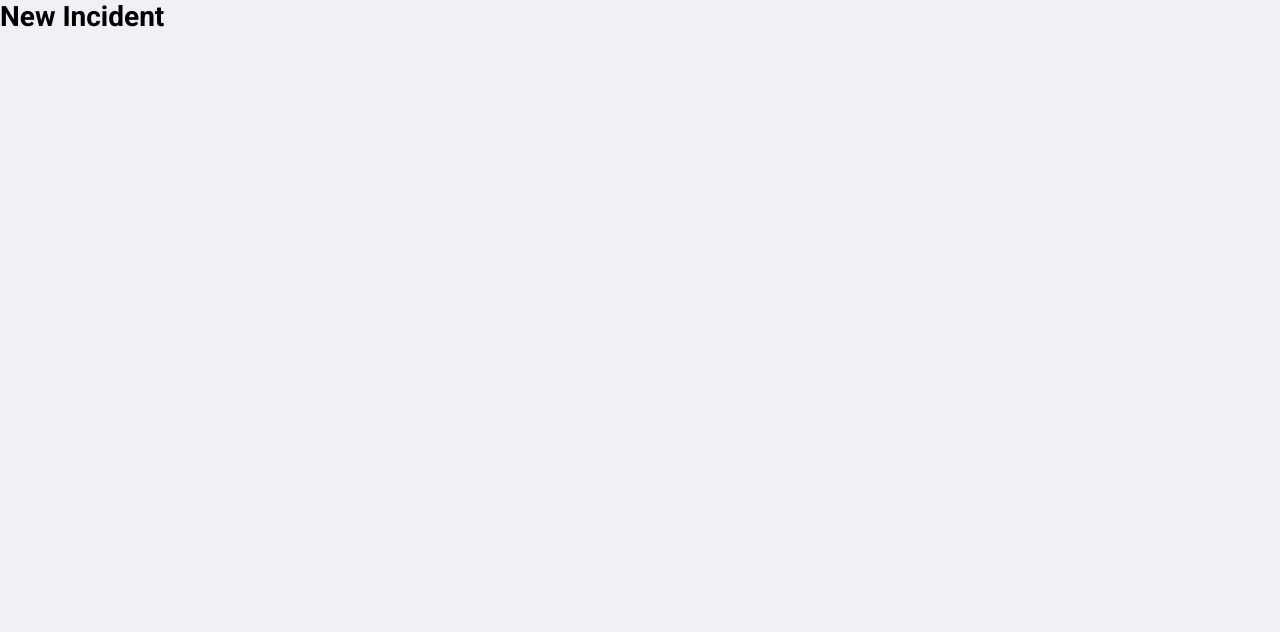
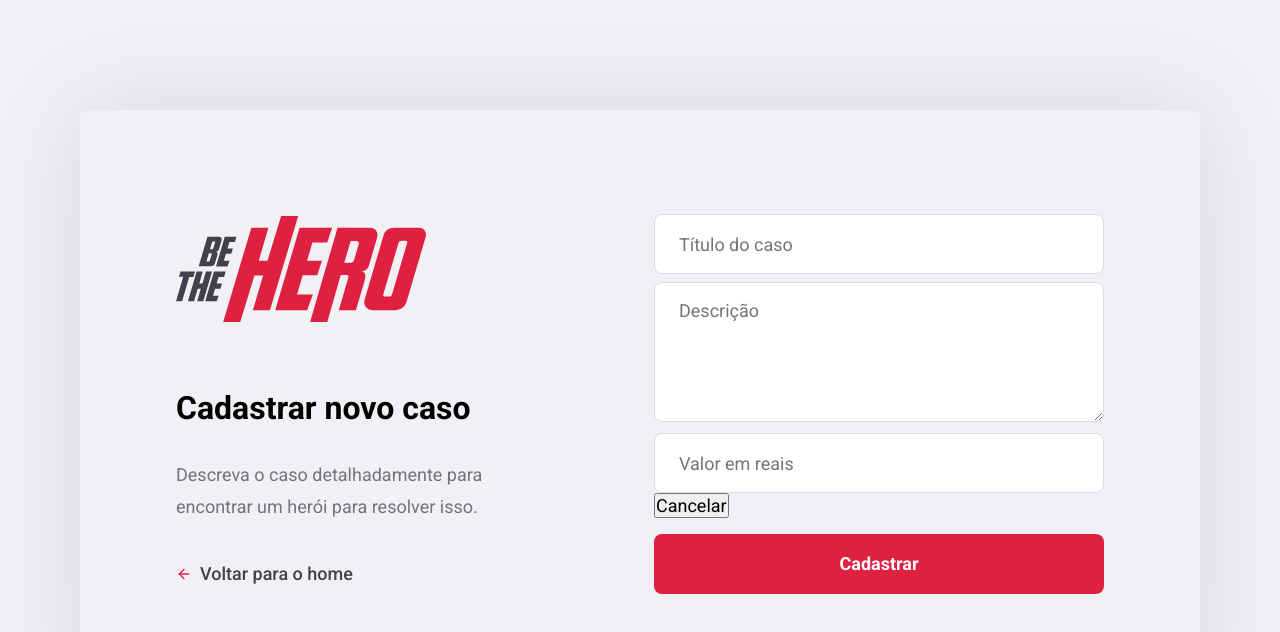
Before and after one commit to anderson-pids/app-be-the-hero, a React (Create React App) app in the folder frontend/web/: page /incidents/new in a window 1280 px wide. Shown: the top 632 px of the page. Built offline with nearby package versions, Linux system fonts and the light colour scheme.

Commit message:
feat(web): estilo da pagina de novos casos

```diff
--- a/frontend/web/src/global.css
+++ b/frontend/web/src/global.css
@@ -28,6 +28,17 @@ form input {
     border: 1px solid #dcdce6;
     border-radius: 8px;
     padding: 0 24px;
+}
+
+form textarea {
+    width: 100%;
+    min-height: 140px;
+    resize: vertical;
+    color: #333;
+    border: 1px solid #dcdce6;
+    border-radius: 8px;
+    padding: 16px 24px;
+    line-height: 24px;
 }
 
 .button {
--- a/frontend/web/src/pages/NewIncident/index.js
+++ b/frontend/web/src/pages/NewIncident/index.js
@@ -1,8 +1,33 @@
 import React from 'react';
 import './style.css';
 
+import { Link } from 'react-router-dom';
+import { FiArrowLeft } from 'react-icons/fi';
+import logoImg from '../../assets/logo.svg';
+
 export default function NewIncident() {
     return (
-        <h1>New Incident</h1>
+        <div className="new-incident-container">
+            <div className="content">
+                <section>
+                    <img src={logoImg} alt="Be The Hero"/>
+                    <h1>Cadastrar novo caso</h1>
+                    <p>Descreva o caso detalhadamente para encontrar um herói para resolver isso.</p>
+
+                    <Link className="back-link" to="/profile">
+                        <FiArrowLeft size={16} color="#e02041" />
+                        Voltar para o home
+                    </Link>
+                </section>
+
+                <form>
+                    <input placeholder="Título do caso"/>
+                    <textarea placeholder="Descrição"/>
+                    <input placeholder="Valor em reais"/>
+                    <button type="button">Cancelar</button>
+                    <button className="button" type="submit">Cadastrar</button>
+                </form>
+            </div>
+        </div>
     );
 }
--- a/frontend/web/src/pages/NewIncident/style.css
+++ b/frontend/web/src/pages/NewIncident/style.css
@@ -0,0 +1,48 @@
+.new-incident-container {
+    width: 100%;
+    max-width: 1120px;
+    height: 100vh;
+    margin: 0 auto;
+
+    display: flex;
+    align-items: center;
+    justify-content: center;
+}
+
+.new-incident-container .content {
+    width: 100%;
+    padding: 96px;
+    background: #f0f0f5;
+    box-shadow: 0 0 100px rgba(0,0,0,0.1);
+    border-radius: 8px;
+
+    display: flex;
+    justify-content: space-between;
+    align-items: center;
+}
+
+.new-incident-container .content section {
+    width: 100%;
+    max-width: 380px;
+}
+
+.new-incident-container .content section h1 {
+    margin: 64px 0 32px;
+    font-size: 32px;
+}
+
+.new-incident-container .content section p {
+    font-size: 18px;
+    color: #737380;
+    line-height: 32px;
+}
+
+.new-incident-container .content form {
+    width: 100%;
+    max-width: 450px;
+}
+
+.new-incident-container .content form input,
+.new-incident-container .content form textarea {
+    margin-top: 8px;
+}
```
